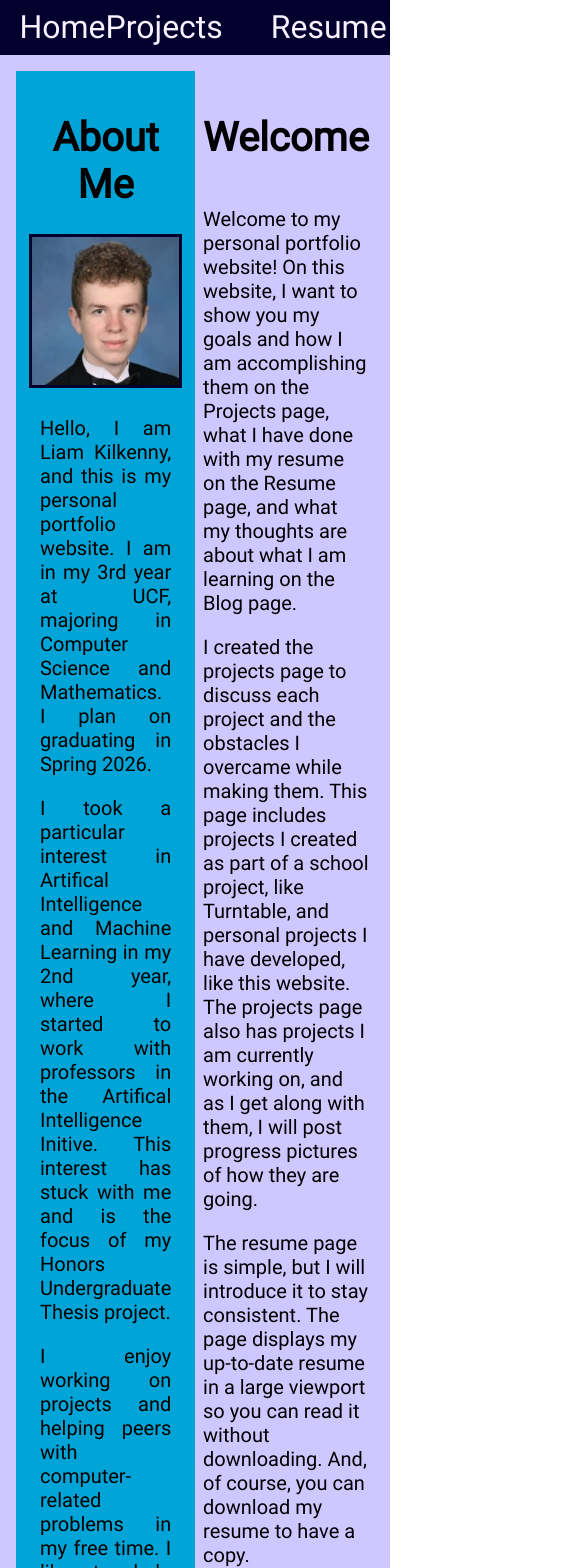
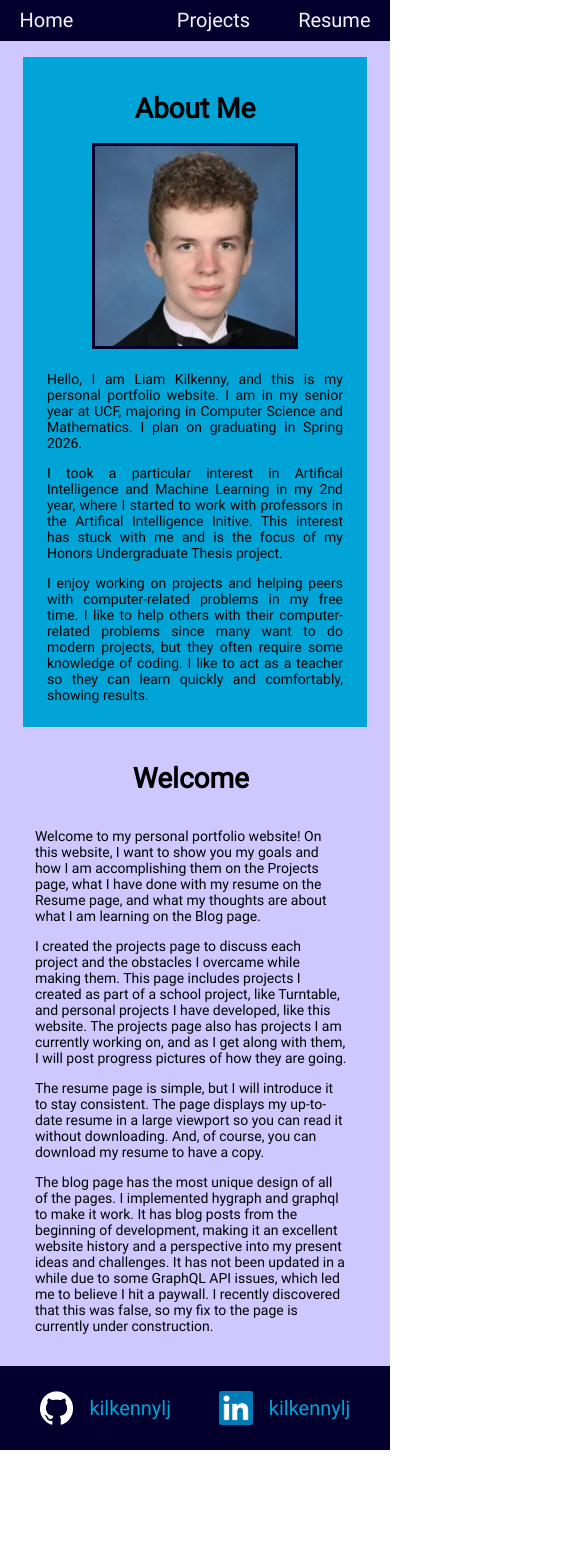
Before and after one commit to kilkennylj/kilkennylj.github.io, a Next.js app: page / in a window 390 px wide. Shown: the top 1568 px of the page, 585 px wide, since content can reach past the window. After the commit the page ends 1450 px from the top, so only its background shows below. Built offline with nearby package versions, Linux system fonts and the light colour scheme.

Commit message:
Mobile support almost finished, some content changes and bug fixes too

```diff
--- a/src/components/About.jsx
+++ b/src/components/About.jsx
@@ -6,14 +6,14 @@ function About ()
 {
     return(
         <div className="about">
-            <h1 style={{ display: 'block', textAlign: 'center'}}>About Me</h1>
+            <h1>About Me</h1>
             <div className="aboutImgContainer">
                 <img className="aboutImg" src="/images/liam.jpeg" alt='Liam Kilkenny, creator of this webpage' />
             </div>
             <div className="aboutContent">
                 <p>
                     Hello, I am Liam Kilkenny, and this is my personal portfolio website.
-                    I am in my 3rd year at UCF, majoring in Computer Science and Mathematics.
+                    I am in my senior year at UCF, majoring in Computer Science and Mathematics.
                     I plan on graduating in Spring 2026.
                 </p>
                 <p>
--- a/src/components/HomeContent.jsx
+++ b/src/components/HomeContent.jsx
@@ -6,7 +6,7 @@ function HomeContent()
 {
     return(
         <div className="homeContent">
-            <h1 style={{display: 'block', textAlign: 'center'}}>Welcome</h1>
+            <h1>Welcome</h1>
             <p>
                 Welcome to my personal portfolio website!
                 On this website, I want to show you my goals and how I am accomplishing them on the Projects page, what I have done with my resume on the Resume page, and what my thoughts are about what I am learning on the Blog page.
@@ -25,7 +25,8 @@ function HomeContent()
                 The blog page has the most unique design of all of the pages.
                 I implemented hygraph and graphql to make it work.
                 It has blog posts from the beginning of development, making it an excellent website history and a perspective into my present ideas and challenges.
-                It is updated with a new blog post every Sunday.
+                It has not been updated in a while due to some GraphQL API issues, which led me to believe I hit a paywall.
+                I recently discovered that this was false, so my fix to the page is currently under construction.
             </p>
         </div>
     );
--- a/src/pages/_app.js
+++ b/src/pages/_app.js
@@ -1,9 +1,15 @@
 import '../styles/App.css'
 import NavBar from '../components/NavBar';
 import Footer from '../components/Footer';
+import Head from 'next/head';
 
 function MyApp({ Component, pageProps }) {
   return (
+    <>
+      <Head>
+        <meta name="viewport" content="width=device-width, initial-scale=1.0" />
+      </Head>
+
       <div className="siteHolder">
         <NavBar />
         <div className="pageHolder">
@@ -11,6 +17,7 @@ function MyApp({ Component, pageProps }) {
         </div>
         <Footer />
       </div>
+    </>
   );
 }
 
--- a/src/styles/App.css
+++ b/src/styles/App.css
@@ -25,7 +25,7 @@ body {
   flex-direction: column;
   align-items: center;
   justify-content: center;
-  font-size: calc(10px + 2vmin);
+  font-size: clamp(18px, 1.25rem, 32px);
   color: white;
 }
 
--- a/src/styles/Footer.css
+++ b/src/styles/Footer.css
@@ -11,7 +11,7 @@
     background: #03002E;
     justify-content: center;
     align-items: center;
-    font-size: 2rem;
+    font-size: clamp(20px, 3vw, 32px);
     height: 10vh;
     color: #F8F1FF;
 }
--- a/src/styles/HomePage.css
+++ b/src/styles/HomePage.css
@@ -11,7 +11,7 @@
     background: #CFC7FF;
     flex-direction: row;
     max-width: 100vw;
-    font-size: 1.25rem;
+    font-size: clamp(14px, 2.5vw, 20px);
     padding: 1rem;
 }
 
@@ -59,3 +59,28 @@ p
 {
     margin-bottom: 0rem;
 }
+
+h1
+{
+    display: block;
+    text-align: center;
+}
+
+@media (max-width: 768px) {
+    .homeContainer
+    {
+        flex-direction: column;
+        align-items: center;
+        justify-content: center;
+    }
+
+    .about
+    {
+        width: 80vw;
+    }
+
+    .homeContent
+    {
+        width: 80vw;
+    }
+}
--- a/src/styles/NavBar.css
+++ b/src/styles/NavBar.css
@@ -11,7 +11,7 @@
     background: #03002E;
     justify-content: space-between;
     align-items: center;
-    font-size: 2rem;
+    font-size: clamp(20px, 3vw, 32px);
     height: 10vh;
 }
 
@@ -39,7 +39,7 @@ a:hover
 {
     display: flex;
     color: #F8F1FF;
-    justify-content: space;
+    justify-content: space-between;
     padding-top: 1vh;
     padding-right: 5vw;
     padding-bottom: 1vh;
@@ -53,3 +53,32 @@ a:hover
     display: flex;
     gap: 3rem;
 }
+
+@media (max-width: 320px)
+{
+    .navBarContainer
+    {
+        height: auto;
+        padding: 1rem 1rem;
+    }
+
+    .leftSide
+    {
+        padding: 0;
+        width: 33%;
+        justify-content: center;
+    }
+
+    .rightSide {
+        padding: 0;
+        justify-content: center;
+        width: 66%; /* This is a magic number but I don't think it can be solved. Change %'s if blog is added back.*/
+    }
+
+    .rightSide ul
+    {
+        gap: 1.5rem;
+        align-items: center;
+    }
+
+}
```
Also changed, not shown: public/assets/unfinished-projects.md (+2 -0 lines). Lines whose indentation alone changed are shown as unchanged.
